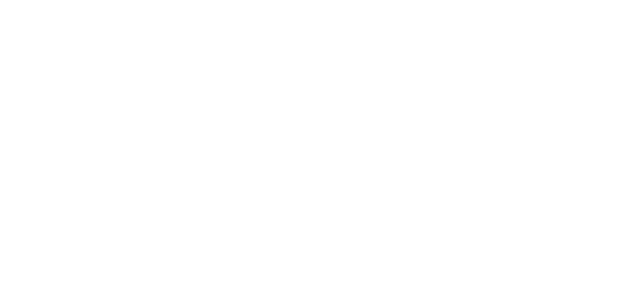
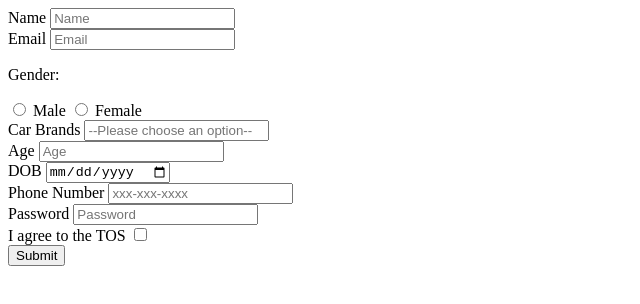
Before and after one commit to acciojob/signup-form-car-manishvvv, a website: page main.html in a window 1280 px wide. Shown: the whole page, without its empty margins (0-640 px from the left). Drawn offline with Linux system fonts and the light colour scheme.

Commit message:
created a submission

```diff
--- a/main.html
+++ b/main.html
@@ -8,6 +8,42 @@
 
 <body>
 	<!-- the entire body must be written by student -->
+	<form action="" method="post">
+		<label for="name">Name
+			<input type="text" required id="name" placeholder="Name">
+		</label><br>
+		<lable for="email">Email
+			<input type="email" required id="email" placeholder="Email">
+		</lable><br>
+		<p>Gender:</p>
+		  <label>
+		    <input type="radio" name="gender" value="male"> Male
+		  </label>
+		  <label>
+		    <input type="radio" name="gender" value="female"> Female
+		  </label><br>
+		<label for="cars">Car Brands
+			<input type="select" required id="cars" placeholder="--Please choose an option--">
+		</label><br>
+		<label for="age">Age
+			<input type="number" required id="age" placeholder="Age">
+		</label><br>
+
+		<label for="dob">DOB
+			<input type="date" required id="dob">
+		</label><br>
+		<label for="tel"> Phone Number
+			<input type="tel" id="tel" placeholder="xxx-xxx-xxxx">
+		</label><br>
+		<label for="password"> Password
+			<input type="password" required id="password" placeholder="Password">
+		</label><br>
+		<label for="tos">I agree to the TOS
+			<input type="checkbox" required id="tos">
+		</label><br>
+		<button>Submit</button>
+
+	</form>
     <script type="text/javascript" src="./script.js">
 </script>
 
```
